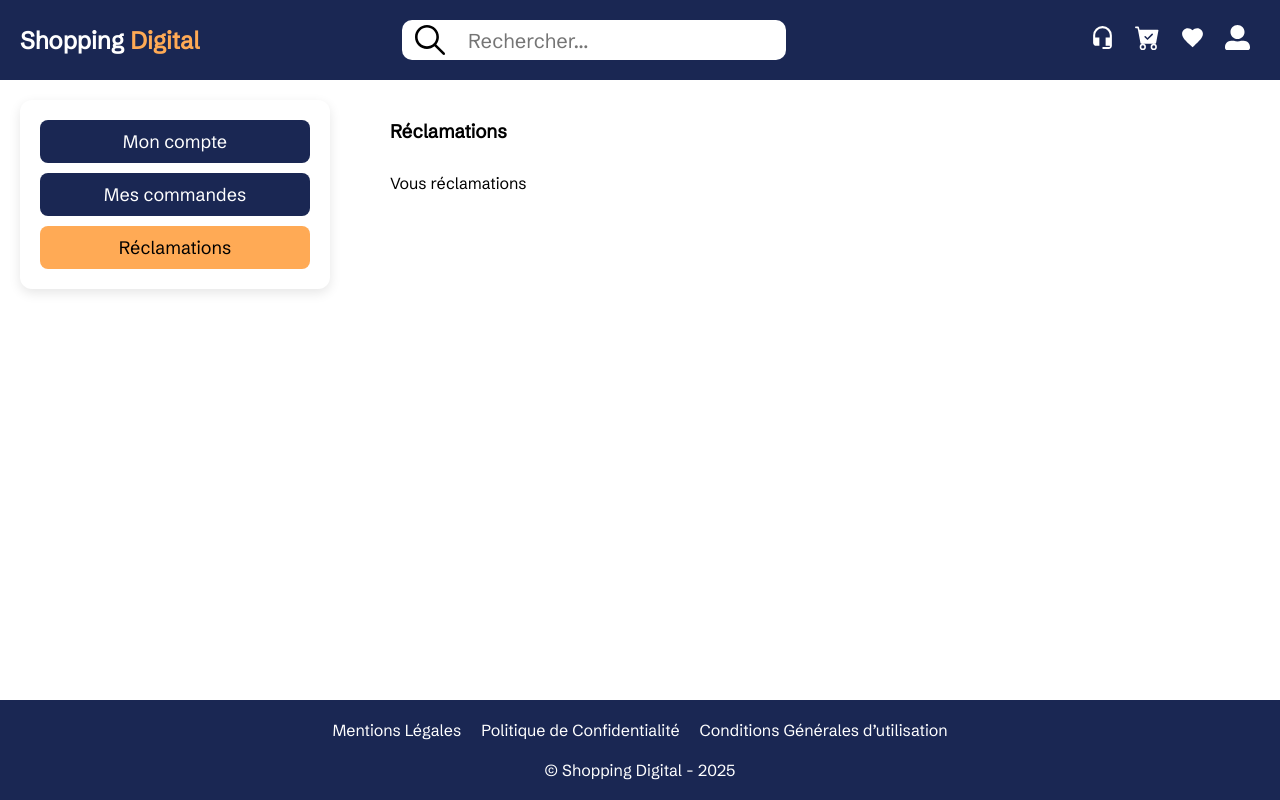
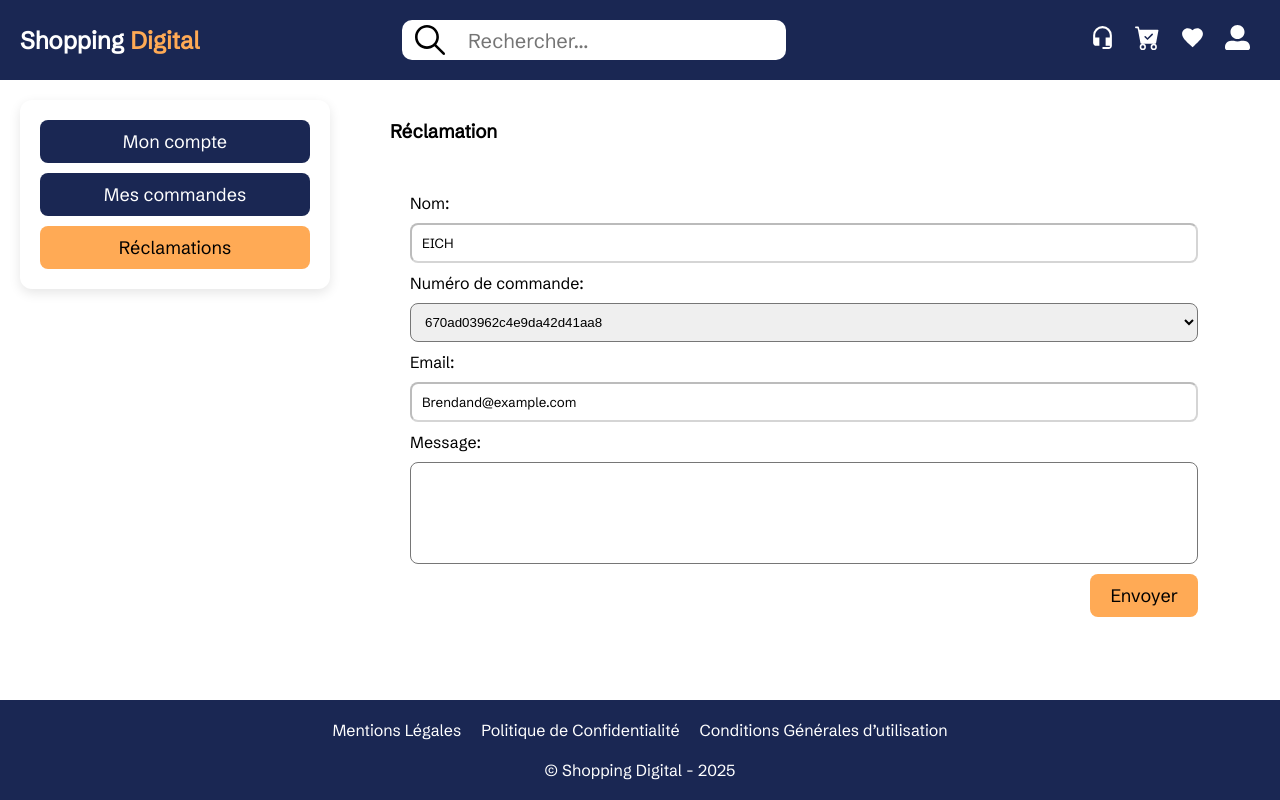
Before and after one commit to djerbiano/shopping-digital-v2, a Next.js app: page /mon-compte/reclamations in a window 1280 px wide. Built offline with nearby package versions, Linux system fonts and the light colour scheme.

Commit message:
Update claim page

```diff
--- a/app/(monCompte)/mon-compte/reclamations/page.jsx
+++ b/app/(monCompte)/mon-compte/reclamations/page.jsx
@@ -2,8 +2,26 @@ import styles from "../../myAccount.module.css";
 export default function Reclamations() {
   return (
     <section aria-labelledby="section-complaints" className={styles.myAccountContent}>
-      <h3 id="section-complaints">Réclamations</h3>
-      <p>Vous réclamations</p>
+      <h3 id="section-complaints">Réclamation</h3>
+      <form className={styles.claimForm}>
+        <label htmlFor="nom">Nom:</label>
+        <input type="text" id="nom" disabled defaultValue="EICH" />
+        <label htmlFor="commande">Numéro de commande:</label>
+        <select id="commande" required="">
+          <option value="670ad03962c4e9da42d41aa8">670ad03962c4e9da42d41aa8</option>
+          <option value="670be3b5d0c79fb2f549fc96">670be3b5d0c79fb2f549fc96</option>
+          <option value="670b03ff205b963c296ad151">670b03ff205b963c296ad151</option>
+          <option value="67159d31756b490f0ac940bd">67159d31756b490f0ac940bd</option>
+          <option value="671656f9a8ac88d2e66a256a">671656f9a8ac88d2e66a256a</option>
+          <option value="680f912dafb385078741a53d">680f912dafb385078741a53d</option>
+          <option value="Autre">Autre</option>
+        </select>
+        <label htmlFor="email">Email:</label>
+        <input type="email" id="email" disabled defaultValue="Brendand@example.com" />
+        <label htmlFor="message">Message:</label>
+        <textarea id="message" rows="5" cols="30" required=""></textarea>
+        <button type="submit"> Envoyer</button>
+      </form>
     </section>
   );
 }
--- a/app/(monCompte)/myAccount.module.css
+++ b/app/(monCompte)/myAccount.module.css
@@ -103,21 +103,23 @@
   color: var(--color-tertiary);
 }
 
-.updateProfile {
+.updateProfile,
+.claimForm {
   display: flex;
   flex-direction: column;
   gap: 10px;
   padding: 20px;
 }
-.updateProfile form {
+.updateProfile form,
+.claimForm {
   width: 100%;
   display: flex;
-
   flex-direction: column;
   gap: 10px;
 }
 
-.updateProfile form label {
+.updateProfile form label,
+.claimForm label {
   display: flex;
   flex-direction: column;
   gap: 5px;
@@ -125,7 +127,8 @@
   color: var(--color-foreground);
 }
 
-.updateProfile form input {
+.updateProfile form input,
+.claimForm input {
   padding: 10px;
   border-radius: 8px;
   background-color: var(--color-tertiary);
@@ -174,7 +177,21 @@
 .myAccountTable p {
   margin-bottom: 10px;
 }
+.claimForm select {
+  width: 100%;
+  padding: 10px;
+  border-radius: 8px;
+  cursor: pointer;
 
+
+}
+.claimForm textarea {
+  padding: 10px;
+  border-radius: 8px;
+  resize: none;
+  background-color: var(--color-tertiary);
+  color: var(--color-foreground);
+}
 @media (max-width: 767.98px) {
   .myAccountContainer {
     flex-direction: column;
```
